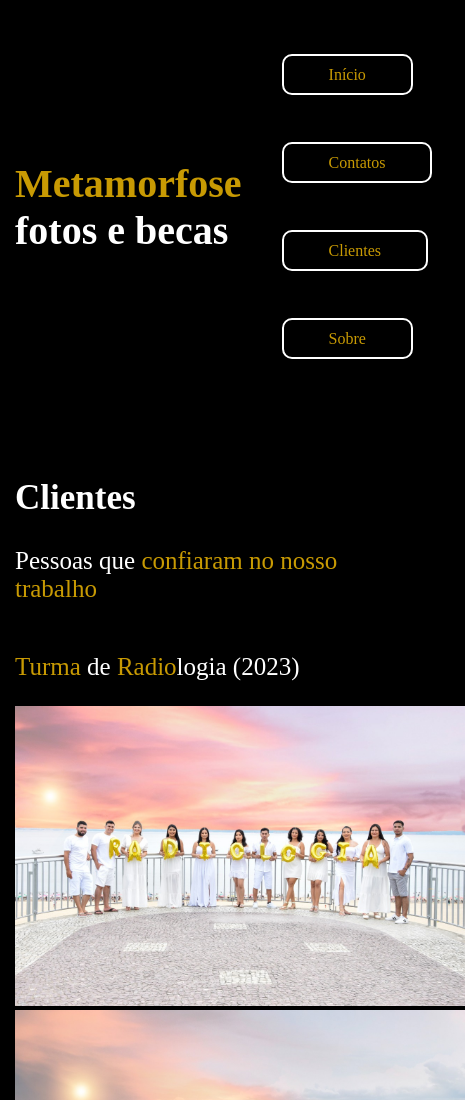
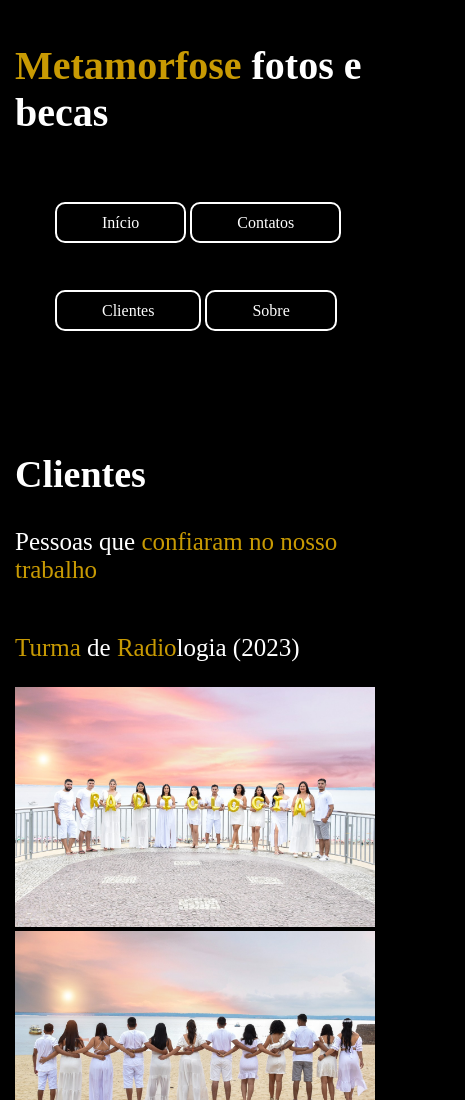
Before and after one commit to VitorLima2521/Metamorfose, a plain HTML site: page clientes.html in a window 390 px wide. Shown: the top 1100 px of the page, 465 px wide, since content can reach past the window. Drawn offline with Linux system fonts and the light colour scheme.

Commit message:
Atualizei para mobile

```diff
--- a/clientes.css
+++ b/clientes.css
@@ -17,7 +17,7 @@ li{
 }
 a{
     border: 2px solid #ffffff;
-    color: #c89a03;
+    color: #ffffff;
     padding: 10px;
     border-radius: 10px;
 }
--- a/media.css
+++ b/media.css
@@ -1,3 +1,14 @@
 @media screen and (max-width: 760px){
-
+    header{
+        flex-direction: column;
+    }
+    main{
+        flex-direction: column;
+    }
+    h2{
+        font-size: 38px;
+    }
+    img{
+        width: 360px;
+    }
 }
--- a/sobre.css
+++ b/sobre.css
@@ -17,7 +17,7 @@ li{
 }
 a{
     border: 2px solid #ffffff;
-    color: #c89a03;
+    color: #ffffff;
     padding: 10px;
     border-radius: 10px;
 }
```
